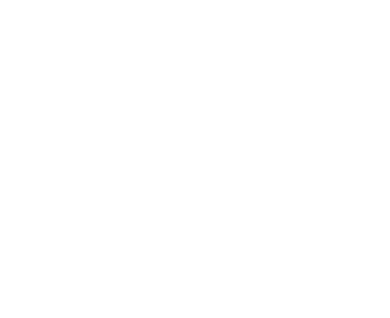
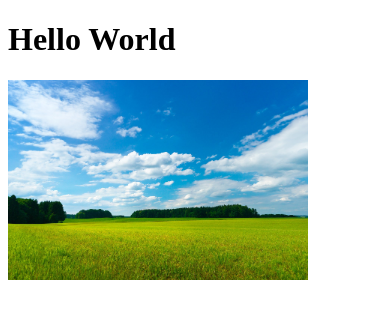
Before and after one commit to AlexDavisIII/webdevtues, a plain HTML site: page index.html in a window 390 px wide. Drawn offline with Linux system fonts and the light colour scheme.

Commit message:
Added CSS, IMG, and JS directories Added header and image for as content

```diff
--- /dev/null
+++ b/css/style.css
@@ -0,0 +1,30 @@
+main{
+    width: 680px;
+}
+
+img{
+    width: 100%
+}
+
+
+
+@media screen and (max-width: 680px) {
+    main{
+        width: 480px;
+    }
+
+    img{
+        width: 100%
+    }
+}
+
+
+@media screen and (max-width: 480px) {
+    main{
+        width: 300px;
+    }
+
+    img{
+        width: 100%
+    }
+}
--- a/index.html
+++ b/index.html
@@ -5,8 +5,14 @@
     <meta http-equiv="X-UA-Compatible" content="IE=edge">
     <meta name="viewport" content="width=device-width, initial-scale=1.0">
     <title>For Tuesday</title>
+    <link rel="stylesheet" href="css/style.css">
 </head>
 <body>
+    <!-- Homework assignment for week of September 6th 2022-->
+    <h1>Hello World</h1>
+    <main>
+        <img src="img/green_meadows.jpg" alt="Green Meadows">
+    </main>
 
 </body>
 </html>
```
Also changed, not shown: img/green_meadows.jpg (added), js/app.js (added).
